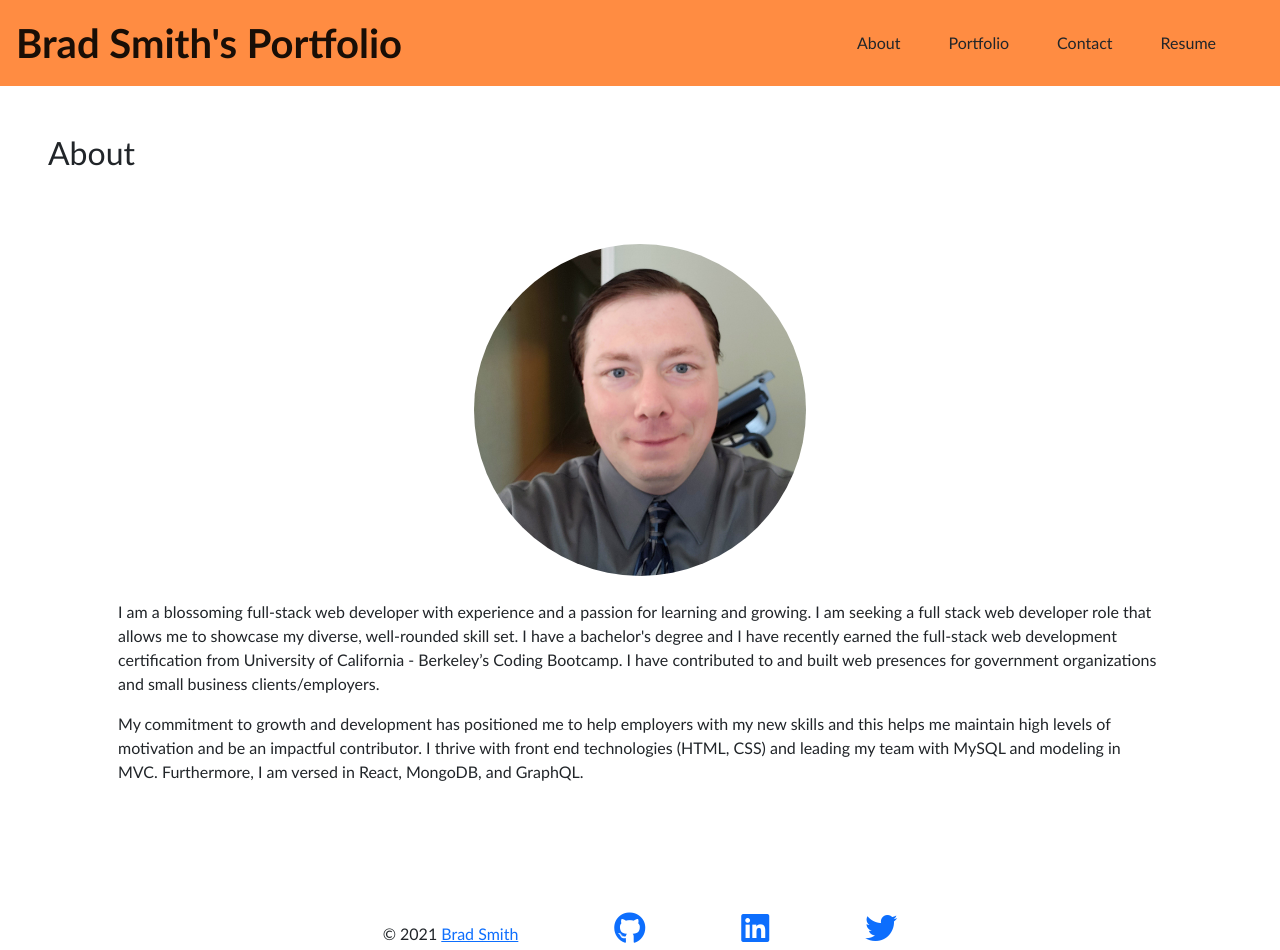
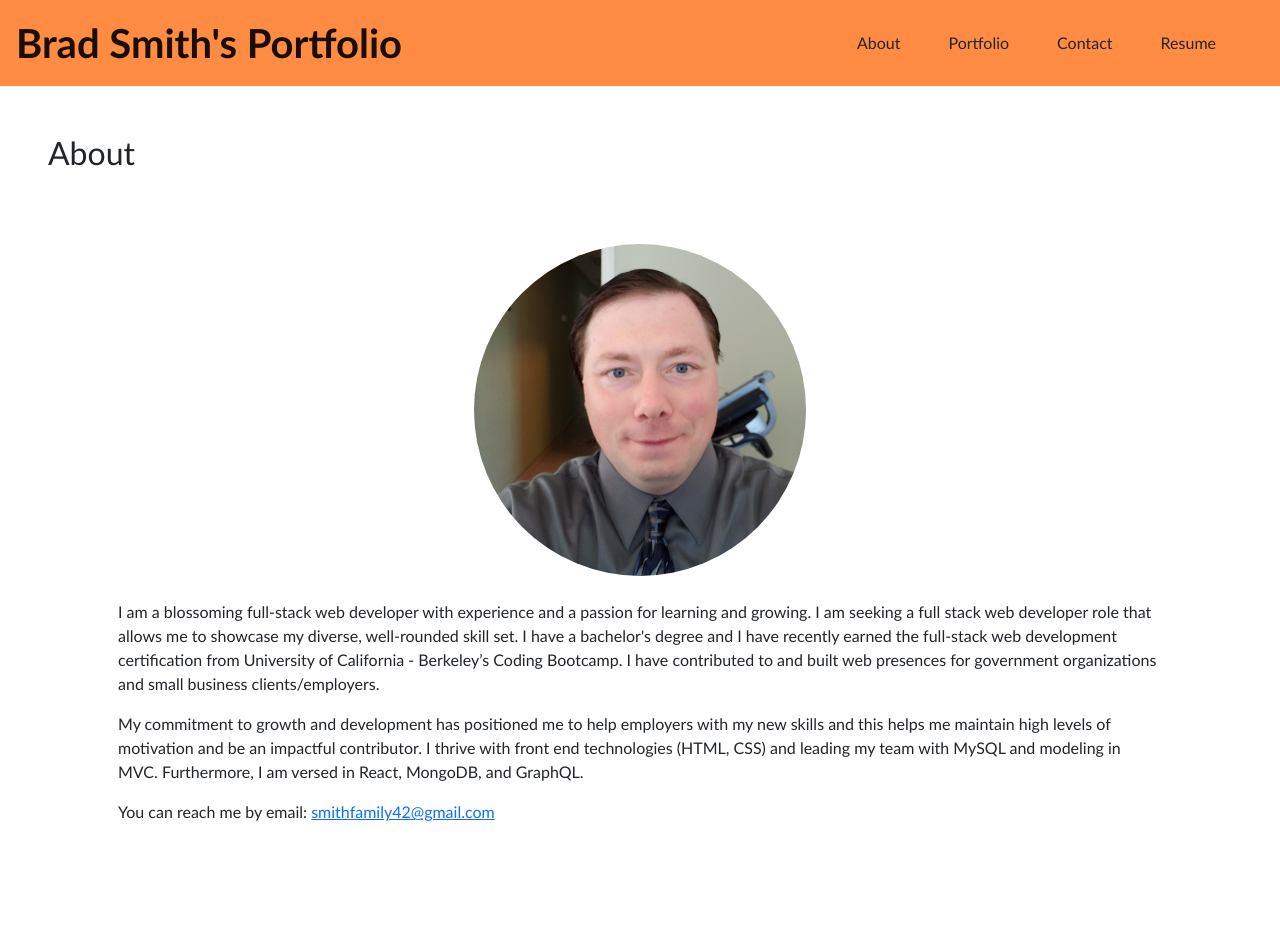
Before and after one commit to smithfamily42/react-portfolio, a React (Create React App) app: page / in a window 1280 px wide. Shown: the top 950 px of the page. Built offline with nearby package versions, Linux system fonts and the light colour scheme.

Commit message:
updated about to add email and fixed the address in the footer

```diff
--- a/src/components/About/index.js
+++ b/src/components/About/index.js
@@ -20,6 +20,7 @@ function About() {
           <p>My commitment to growth and development has positioned me to help employers with my new skills and this helps
             me maintain high levels of motivation and be an impactful contributor. I thrive with front end technologies (HTML, CSS)
             and leading my team with MySQL and modeling in MVC. Furthermore, I am versed in React, MongoDB, and GraphQL.</p>
+          <p>You can reach me by email: <a href="mailto:smithfamily42@gmail.com">smithfamily42@gmail.com</a></p>
         </div>
     </section>
     </>
--- a/src/components/Footer/index.js
+++ b/src/components/Footer/index.js
@@ -20,7 +20,7 @@ function Footer() {
 
   return (
     <footer className="flex-row justify-content-between text-center p-2">
-      <p className="d-inline px-5">&copy; 2021 <a href="mailto:smitthfamily42@gmail.com">Brad Smith</a></p>
+      <p className="d-inline px-5">&copy; 2021 <a href="mailto:smithfamily42@gmail.com">Brad Smith</a></p>
       {icons.map(icon =>
       (
         <a className="mx-5 fs-2" href={icon.link} key={icon.name} target="_blank" rel="noopener noreferrer"><i className={icon.name}></i></a>
```
